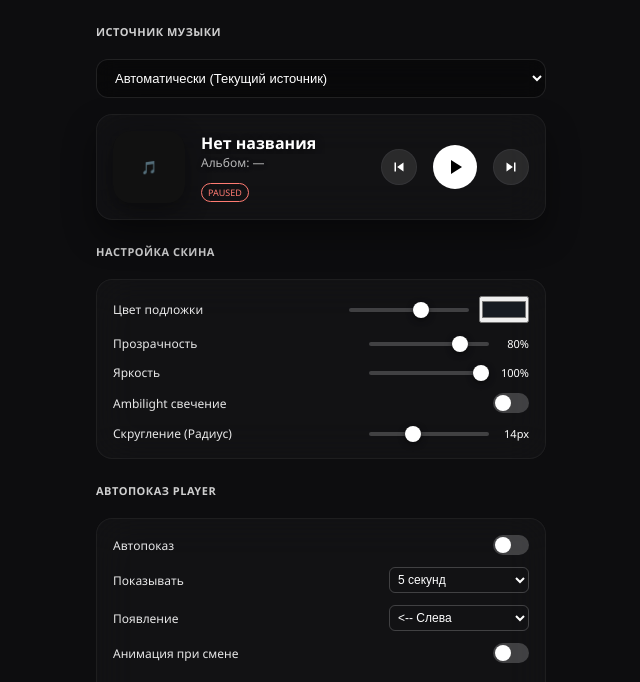
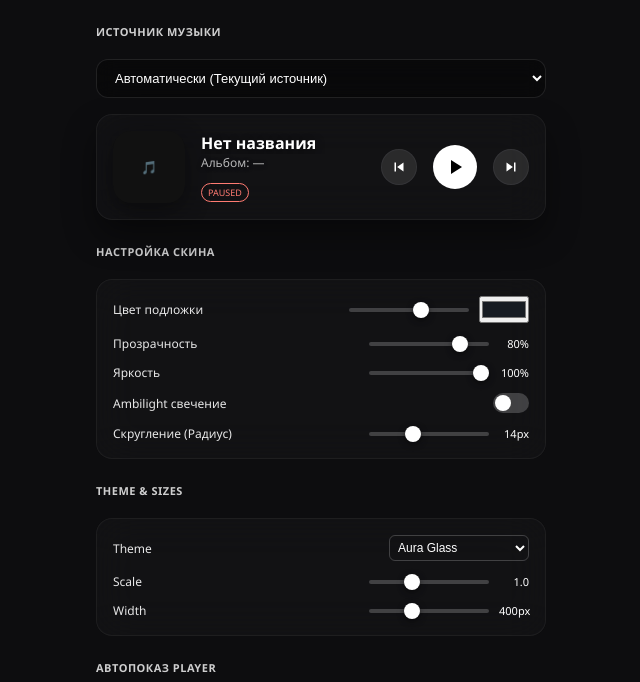
Before and after one commit to axalame/obs-music-dock-plugin, a plain HTML site: page data/obs-plugins/obs-music-dock/index.html in a window 1280 px wide. Shown: the part 65-747 px from the top of the page, without its empty margins (319-959 px from the left). Drawn offline with Linux system fonts and the light colour scheme; no server answers.

Commit message:
Fix missing theme UI in index.html due to encoding issues

```diff
--- a/data/obs-plugins/obs-music-dock/index.html
+++ b/data/obs-plugins/obs-music-dock/index.html
@@ -208,6 +208,28 @@
             </div>
         </div>
 
+        <div class="section-title">THEME & SIZES</div>
+        <div class="control-group">
+            <div class="row">
+                <label>Theme</label>
+                <select id="themeSelect" style="background: transparent; color: #fff; border: 1px solid rgba(255,255,255,0.2); border-radius: 6px; padding: 4px; outline:none; max-width: 140px;">
+                    <option value="aura" style="background: #161b22;">Aura Glass</option>
+                    <option value="vinyl" style="background: #161b22;">Vinyl Record</option>
+                    <option value="minimal" style="background: #161b22;">Minimalist</option>
+                    <option value="pill" style="background: #161b22;">Compact Pill</option>
+                </select>
+            </div>
+            <div class="row">
+                <label>Scale</label>
+                <input type="range" id="scaleSlider" min="0.5" max="2.0" step="0.1" value="1.0">
+                <span style="font-size:11px; width:30px; text-align:right;" id="scaleVal">1.0</span>
+            </div>
+            <div class="row">
+                <label>Width</label>
+                <input type="range" id="widthSlider" min="200" max="800" step="10" value="400">
+                <span style="font-size:11px; width:30px; text-align:right;" id="widthVal">400px</span>
+            </div>
+        </div>
         <div class="section-title">АВТОПОКАЗ PLAYER</div>
         <div class="control-group">
             <div class="row">
@@ -253,7 +275,7 @@
     <script>
     (function() {
         // State
-        let settings = { theme: "aura", scale: 1.0, width: 400,
+        let settings = { theme: "aura", scale: 1.0, width: 400, theme: "aura", scale: 1.0, width: 400,
             source: 'auto', skin: '02', bgColor: '#161b22', opacity: 80, brightness: 100,
             barColor: '#ff4757', autoShow: true, showDuration: 5, animationDir: 'left',
             blur: false, blurStrength: 7, blurSource: ''
@@ -294,7 +316,7 @@
         function updateUIFromSettings() {
             els.source.value = settings.source || 'auto';
             els.bgColor.value = settings.bgColor;
-            if(settings.theme) els.theme.value = settings.theme; if(settings.scale){els.scale.value = settings.scale; els.scaleVal.textContent = settings.scale;} if(settings.width){els.width.value = settings.width; els.widthVal.textContent = settings.width + 'px';} els.opacity.value = settings.opacity;
+            if(settings.theme) els.theme.value = settings.theme; if(settings.scale){els.scale.value = settings.scale; els.scaleVal.textContent = settings.scale;} if(settings.width){els.width.value = settings.width; els.widthVal.textContent = settings.width + 'px';} if(settings.theme) els.theme.value = settings.theme; if(settings.scale){els.scale.value = settings.scale; els.scaleVal.textContent = settings.scale;} if(settings.width){els.width.value = settings.width; els.widthVal.textContent = settings.width + 'px';} els.opacity.value = settings.opacity;
             els.opacityVal.textContent = settings.opacity + '%';
             els.brightness.value = settings.brightness;
             els.brightnessVal.textContent = settings.brightness + '%';
@@ -320,7 +342,7 @@
         // Listeners
         els.source.addEventListener('change', e => { settings.source = e.target.value; saveSettings(); });
         els.bgColor.addEventListener('input', e => { settings.bgColor = e.target.value; saveSettings(); });
-        els.theme.addEventListener('change', e => { settings.theme = e.target.value; saveSettings(); }); els.scale.addEventListener('input', e => { els.scaleVal.textContent = e.target.value; settings.scale = parseFloat(e.target.value); saveSettings(); }); els.width.addEventListener('input', e => { els.widthVal.textContent = e.target.value + 'px'; settings.width = parseInt(e.target.value); saveSettings(); }); els.opacity.addEventListener('input', e => { els.opacityVal.textContent = e.target.value + '%'; settings.opacity = parseInt(e.target.value); saveSettings(); });
+        els.theme.addEventListener('change', e => { settings.theme = e.target.value; saveSettings(); }); els.scale.addEventListener('input', e => { els.scaleVal.textContent = e.target.value; settings.scale = parseFloat(e.target.value); saveSettings(); }); els.width.addEventListener('input', e => { els.widthVal.textContent = e.target.value + 'px'; settings.width = parseInt(e.target.value); saveSettings(); }); els.theme.addEventListener('change', e => { settings.theme = e.target.value; saveSettings(); }); els.scale.addEventListener('input', e => { els.scaleVal.textContent = e.target.value; settings.scale = parseFloat(e.target.value); saveSettings(); }); els.width.addEventListener('input', e => { els.widthVal.textContent = e.target.value + 'px'; settings.width = parseInt(e.target.value); saveSettings(); }); els.opacity.addEventListener('input', e => { els.opacityVal.textContent = e.target.value + '%'; settings.opacity = parseInt(e.target.value); saveSettings(); });
         els.brightness.addEventListener('input', e => { els.brightnessVal.textContent = e.target.value + '%'; settings.brightness = parseInt(e.target.value); saveSettings(); });
         els.showDuration.addEventListener('change', e => { settings.showDuration = parseInt(e.target.value); saveSettings(); });
         els.animationDir.addEventListener('change', e => { settings.animationDir = e.target.value; saveSettings(); });
```
